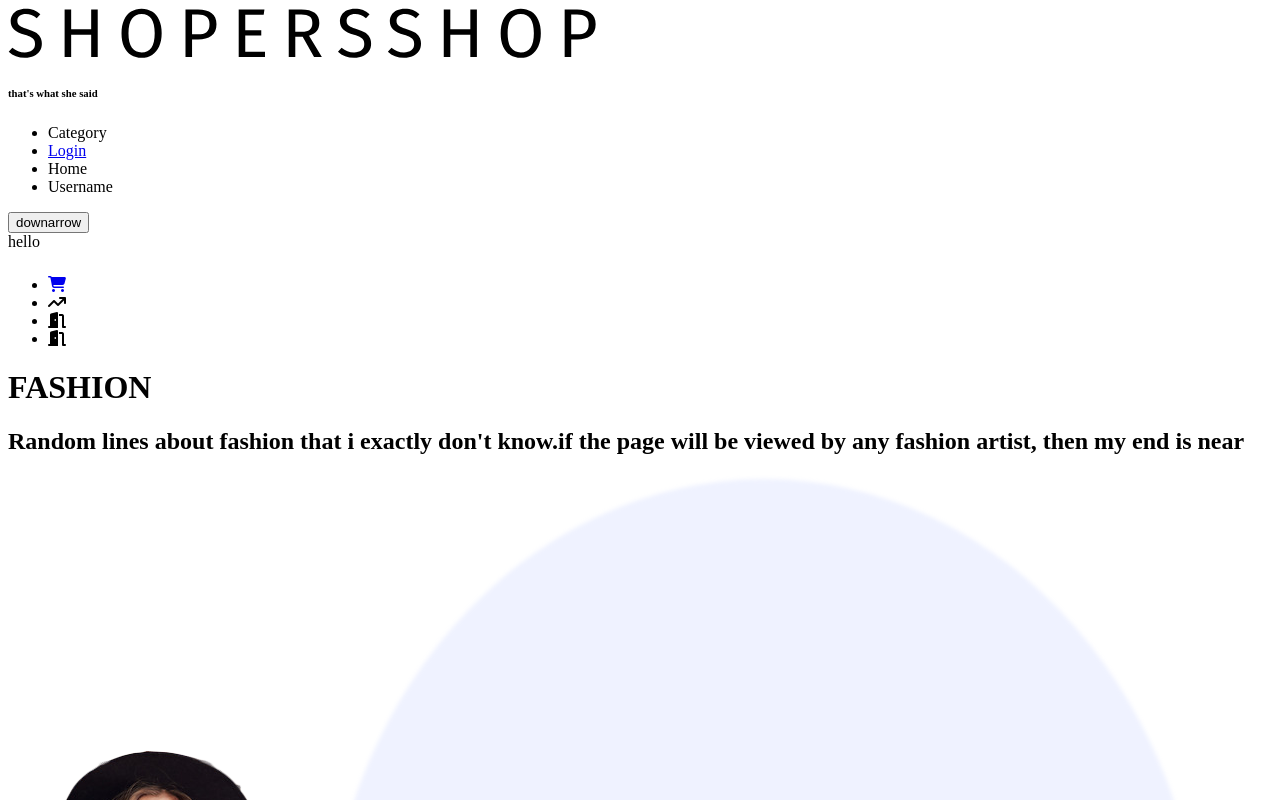
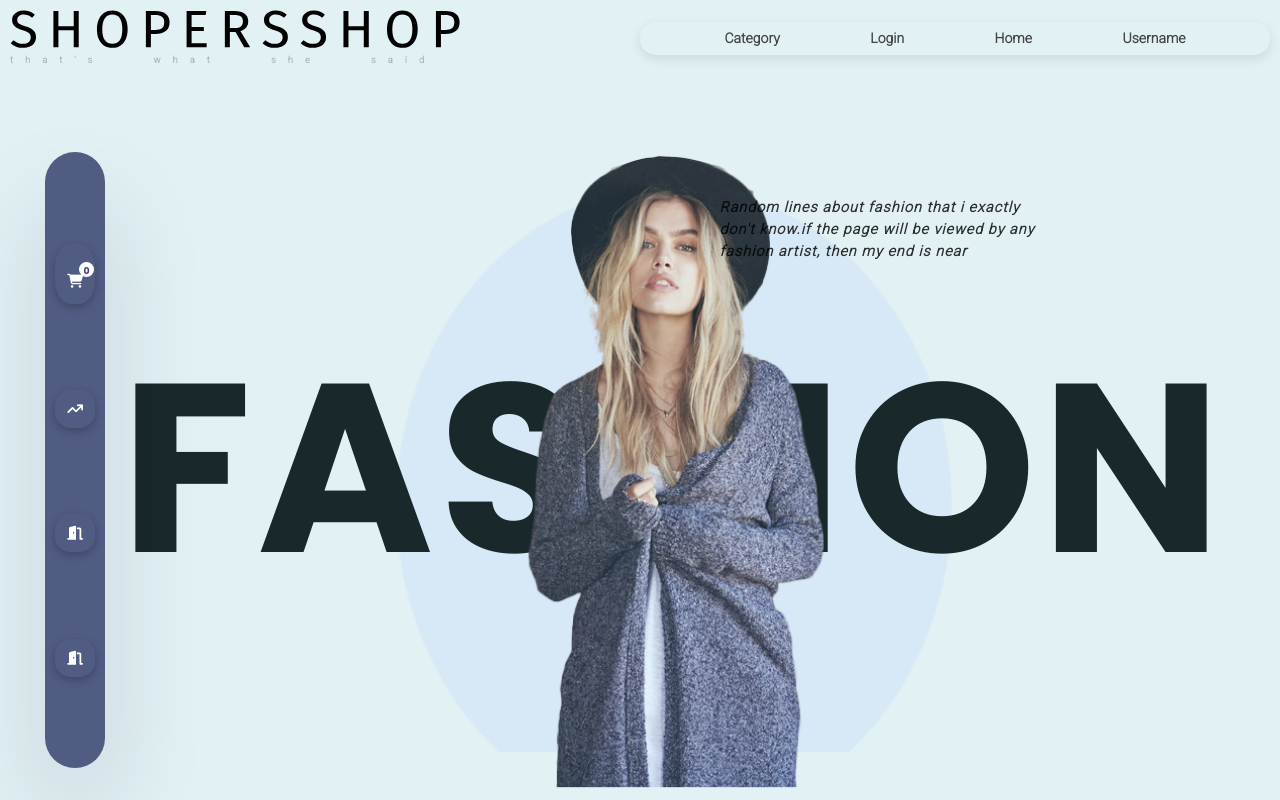
Before and after one commit to ArzitPanda/shopingsite, a plain HTML site: page index.html in a window 1280 px wide. Shown: the top 800 px of the page. Drawn offline with Linux system fonts and the light colour scheme; the site is published under a folder, as on GitHub Pages, so addresses that start at the root find nothing; a web font is replaced by a local one.

Commit message:
Update index.html

```diff
--- a/index.html
+++ b/index.html
@@ -5,10 +5,10 @@
     <meta http-equiv="X-UA-Compatible" content="IE=edge">
     <meta name="viewport" content="width=device-width, initial-scale=1.0">
     <title>A shopping site</title>
-    <link rel="stylesheet" href="/css/style.css">
-    <link rel="stylesheet" href="/css/section.css">
-    <link rel="stylesheet" href="/css/cart.css">
-    <link rel="stylesheet" href="/css/footer.css">
+    <link rel="stylesheet" href="css/style.css">
+    <link rel="stylesheet" href="css/section.css">
+    <link rel="stylesheet" href="css/cart.css">
+    <link rel="stylesheet" href="css/footer.css">
     <!-- <script src="index.js" ></script> -->
     <script src="https://kit.fontawesome.com/259d6bd78e.js" crossorigin="anonymous"></script>
 </head>
@@ -184,7 +184,7 @@
       </div>
     </div>
   </footer>
-<script src="/js/logic.js"></script>
+<script src="js/logic.js"></script>
 
 
 </body>
```
